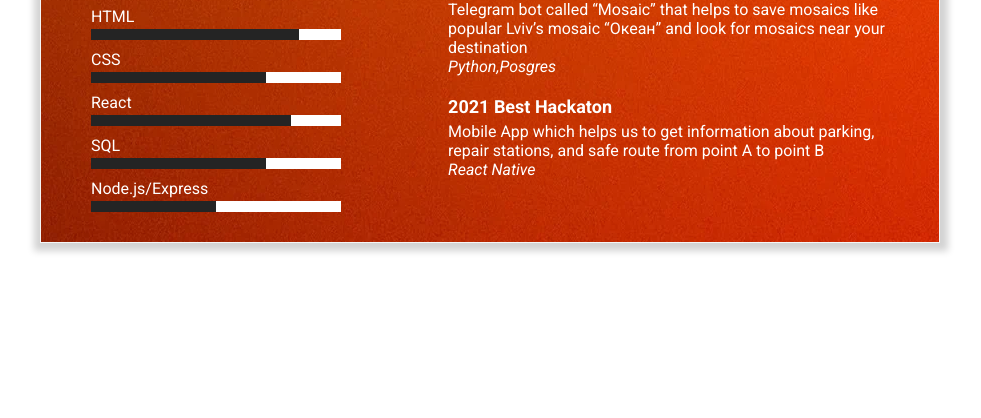
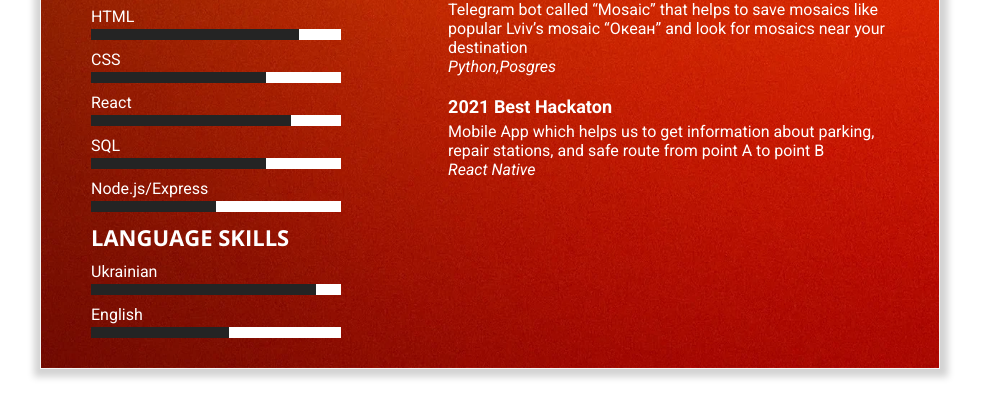
Before and after one commit to VladyslavLohynskyi/homepage, a plain HTML site: page index.html in a window 1280 px wide. Shown: the part 650-1068 px from the top of the page, without its empty margins (150-1131 px from the left). Before the commit the page ends 943 px from the top, so only its background shows below. Drawn offline with nearby package versions, Linux system fonts and the light colour scheme.

Commit message:
Added languages skill. close issue #16

```diff
--- a/index.html
+++ b/index.html
@@ -148,6 +148,24 @@
             </div>
           </div>
         </div>
+        <div class="container">
+          <div class="language">
+            <h3 class="common-header">LANGUAGE SKILLS</h3>
+            <div class="container-progress">
+              <p class="common-paragraph">Ukrainian</p>
+              <div class="animated-progress progress-red">
+                <span data-progress="90"></span>
+              </div>
+            </div>
+            <div class="container-progress">
+              <p class="common-paragraph">English</p>
+              <div class="animated-progress progress-red">
+                <span data-progress="55"></span>
+              </div>
+            </div>
+          </div>
+          <div class="hobbies"></div>
+        </div>
       </div>
     </main>
     <script src="https://code.jquery.com/jquery-3.3.1.min.js"></script>
--- a/styles.css
+++ b/styles.css
@@ -29,6 +29,7 @@
   padding: 30px 0;
   max-width: 900px;
   background-image: url("./assets/background-cv.webp");
+  background-size: cover;
 }
 
 .photo {
@@ -162,7 +163,8 @@
   background-color: var(--third-text-color);
 }
 
-.skills {
+.skills,
+.language {
   margin-left: 20px;
 }
 
```
